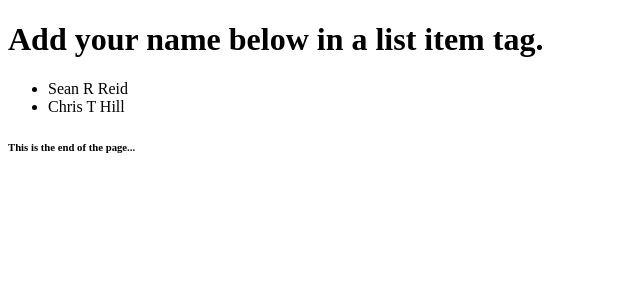
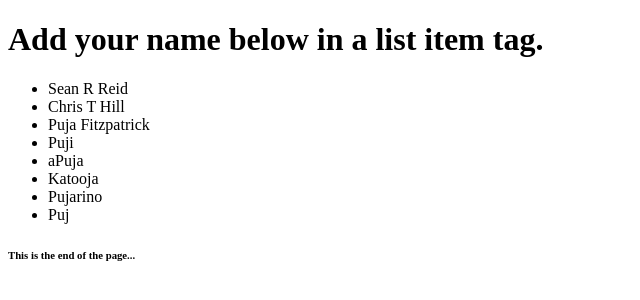
Before and after one commit to chilldev-build/gittestpuja, a plain HTML site: page index.html in a window 1280 px wide. Shown: the whole page, without its empty margins (0-640 px from the left). Drawn offline with Linux system fonts and the light colour scheme.

Commit message:
Adds Pujas name and nicknames

```diff
--- a/index.html
+++ b/index.html
@@ -14,6 +14,12 @@
             <ul>
                 <li>Sean R Reid</li>
                 <li>Chris T Hill</li>
+                <li>Puja Fitzpatrick</li>
+                <li>Puji</li>
+                <li>aPuja</li>
+                <li>Katooja</li>
+                <li>Pujarino</li>
+                <li>Puj</li>
             </ul>
         </main>
         <footer>
```
